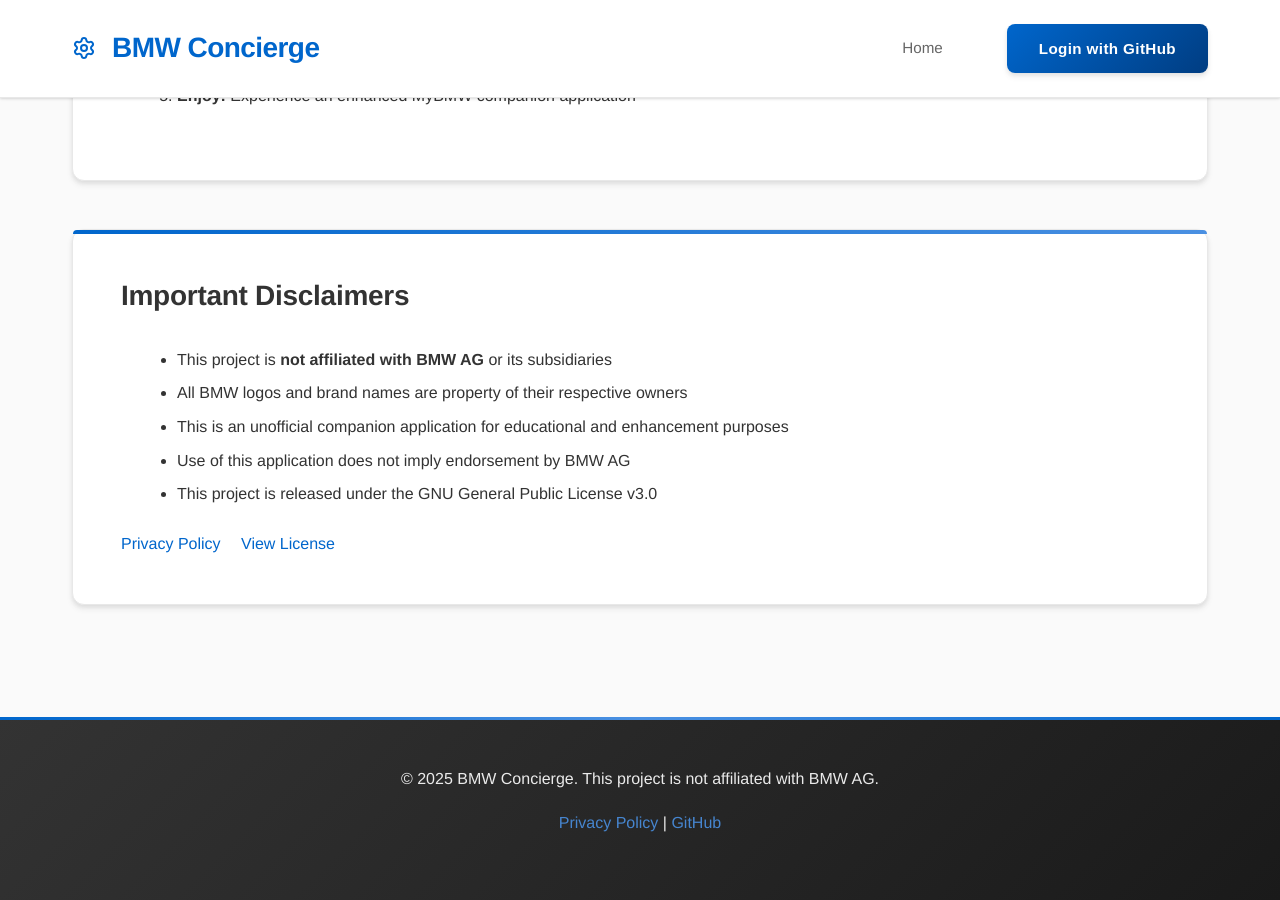
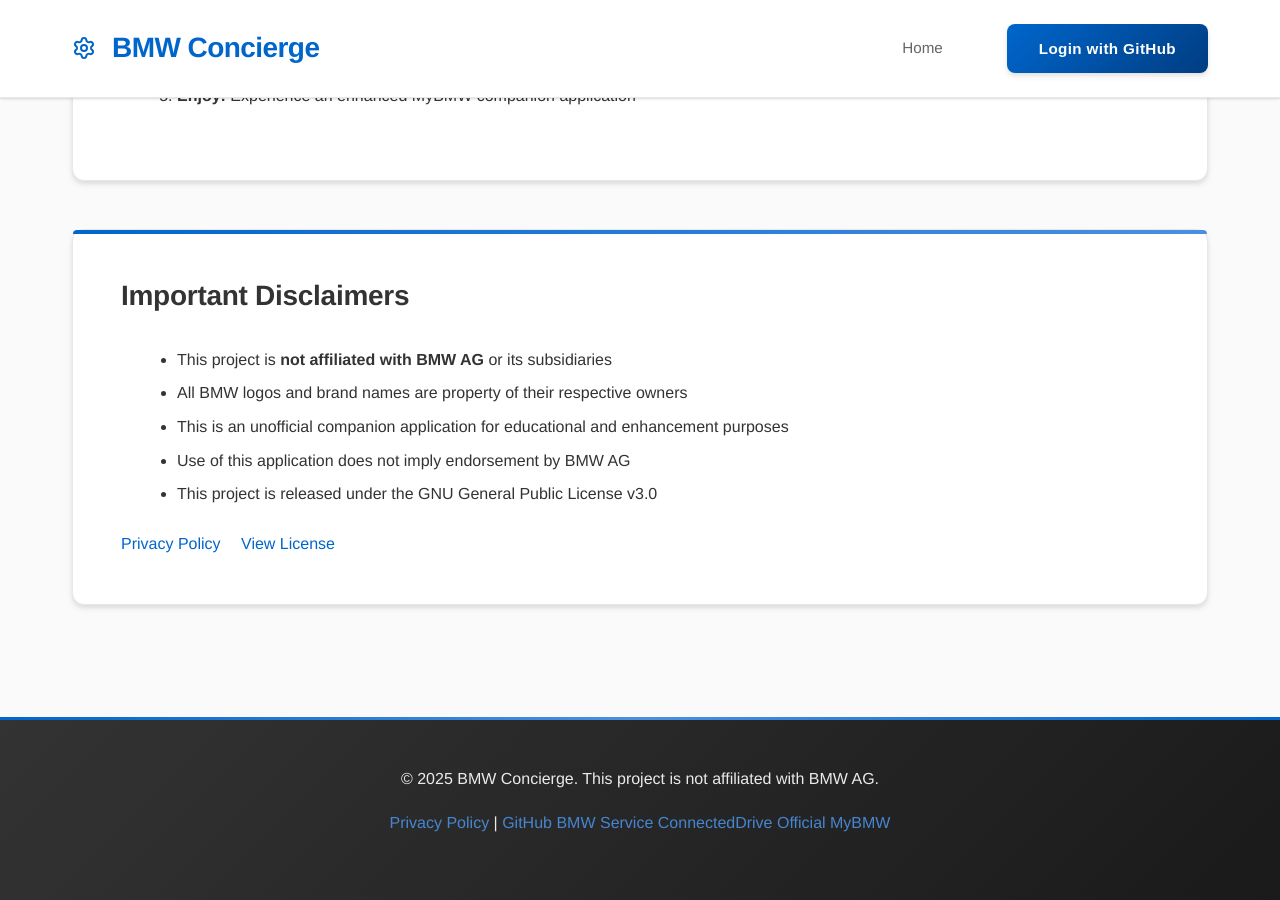
Before and after one commit to chatala1/BMW-Concierge, a Jekyll site: the page built from index.html, in a window 1280 px wide and 900 px high, scrolled down 2550 px. Built offline with Jekyll 4.4.1, drawn with Linux system fonts in a browser that asks for light colours.

Commit message:
Update default.html

```diff
--- a/_layouts/default.html
+++ b/_layouts/default.html
@@ -45,6 +45,9 @@
             <p>
                 <a href="{{ '/privacy.html' | relative_url }}">Privacy Policy</a> |
                 <a href="https://github.com/{{ site.github_username }}/BMW-Concierge" target="_blank">GitHub</a>
+                <a href="https://www.bmw.com/en/footer/service-and-support.html" target="_blank">BMW Service</a>
+                <a href="https://www.bmw.com/en/automotive-life/connected-drive.html" target="_blank">ConnectedDrive</a>
+                <a href="https://www.bmw.com/en/myaccount.html" target="_blank">Official MyBMW</a>
             </p>
         </div>
     </footer>
```
